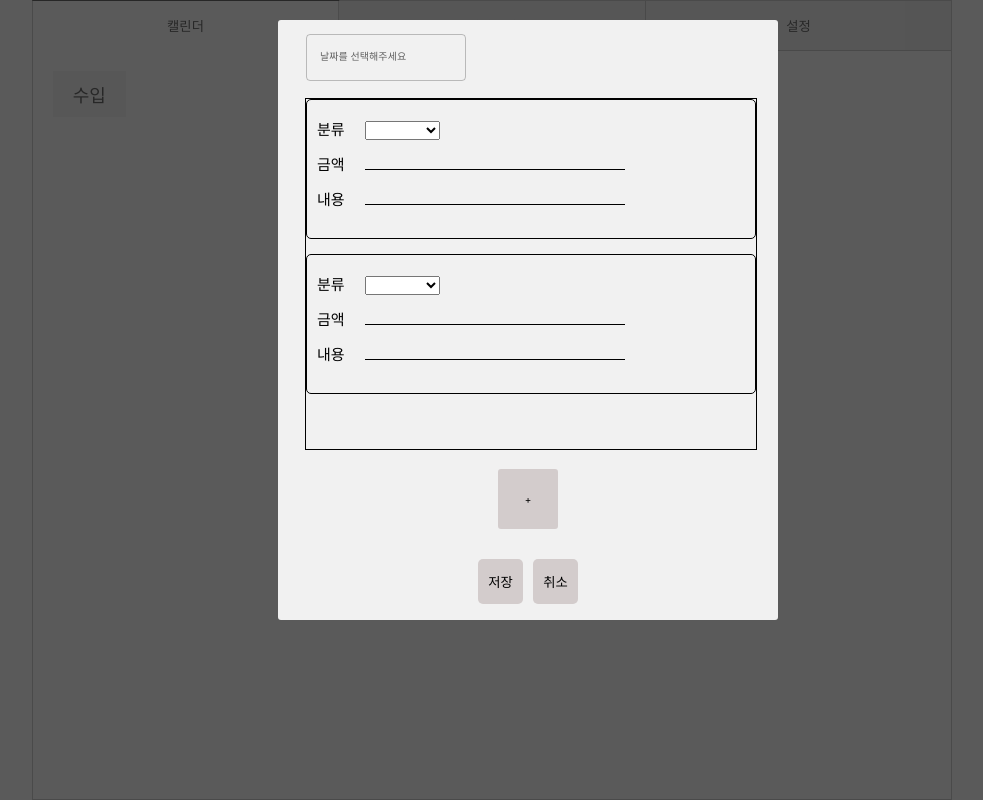
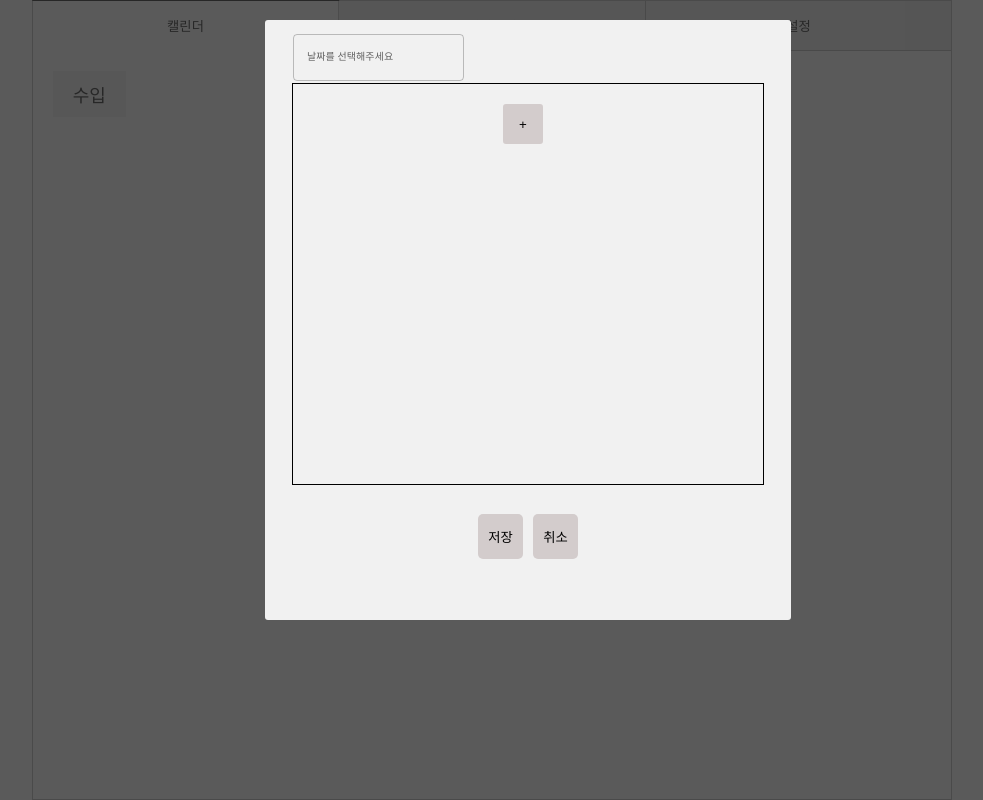
Before and after one commit to junpotatoes/account-book, a React (Create React App) app: page / in a window 1280 px wide. Both pictures are taken after a click on the button "수입". Shown: the whole page, without its empty margins (112-1095 px from the left). Built offline with nearby package versions, Linux system fonts and the light colour scheme.

Commit message:
[feat] CreateBox Components & create div

```diff
--- /dev/null
+++ b/src/Components/CreateBox.jsx
@@ -0,0 +1,42 @@
+import { useState } from "react";
+import Dropdown from "./Dropdown";
+
+function CreateBox() {
+  const [val, setVal] = useState([]);
+  const handleAdd = () => {
+    const abc = [...val, []];
+    setVal(abc);
+  };
+
+  return (
+    <>
+      {val.map((data, i) => {
+        return (
+          <div className="modal__Content__Box">
+            <div className="Box__Wrapper">
+              <div className="Box__Content">
+                <span>분류</span>
+                <span className="Dropdown">
+                  <Dropdown />
+                </span>
+              </div>
+              <div className="Box__Content">
+                <span>금액</span>
+                <div className="underline"></div>
+              </div>
+              <div className="Box__Content">
+                <span>내용</span>
+                <div className="underline"></div>
+              </div>
+            </div>
+          </div>
+        );
+      })}
+      <button className="plus" onClick={() => handleAdd()}>
+        +
+      </button>
+    </>
+  );
+}
+
+export default CreateBox;
--- a/src/Components/Modal.jsx
+++ b/src/Components/Modal.jsx
@@ -1,6 +1,6 @@
 import React, { useState } from "react";
-import Dropdown from "./Dropdown";
 import Datepicker from "./Datepicker";
+import CreateBox from "./CreateBox";
 
 import "../css/Modal.css";
 
@@ -33,45 +33,9 @@ export default function Modal() {
               </div>
             </div>
             <div className="scroll__Box">
-              <div className="modal__Content__Box">
-                <div className="Box__Wrapper">
-                  <div className="Box__Content">
-                    <span>분류</span>
-                    <span className="Dropdown">
-                      <Dropdown />
-                    </span>
-                  </div>
-                  <div className="Box__Content">
-                    <span>금액</span>
-                    <div className="underline"></div>
-                  </div>
-                  <div className="Box__Content">
-                    <span>내용</span>
-                    <div className="underline"></div>
-                  </div>
-                </div>
-              </div>
-              <div className="modal__Content__Box">
-                <div className="Box__Wrapper">
-                  <div className="Box__Content">
-                    <span>분류</span>
-                    <span className="Dropdown">
-                      <Dropdown />
-                    </span>
-                  </div>
-                  <div className="Box__Content">
-                    <span>금액</span>
-                    <div className="underline"></div>
-                  </div>
-                  <div className="Box__Content">
-                    <span>내용</span>
-                    <div className="underline"></div>
-                  </div>
-                </div>
-              </div>
+              <CreateBox />
             </div>
             <div className="under__Box">
-              <buton className="plus">+</buton>
               <div className="option">
                 <button className="save__Modal">저장</button>
                 <button className="close__Modal" onClick={toggleModal}>
--- a/src/css/Modal.css
+++ b/src/css/Modal.css
@@ -31,18 +31,18 @@ body.active-modal {
   background: #f1f1f1;
   padding: 14px 28px;
   border-radius: 3px;
-  max-width: 500px;
+  max-width: 600px;
   min-width: 500px;
   height: 600px;
 }
 
 .modal__Top__Box {
   display: flex;
+  width: 450px;
 }
 
 .datePicker {
-  margin-right: 20px;
-  width: 160px;
+  width: 460px;
   height: 50px;
 }
 .today {
@@ -51,9 +51,10 @@ body.active-modal {
 }
 
 .scroll__Box {
-  width: 450px;
-  height: 350px;
+  width: 470px;
+  height: 400px;
   outline: 1px solid black;
+  overflow: auto;
 }
 
 .modal__Content__Box {
@@ -101,13 +102,14 @@ body.active-modal {
 .plus {
   border-radius: 3px;
   border: none;
-  margin-top: 20px;
-  width: 60px;
-  height: 60px;
+  width: 40px;
+  height: 40px;
   background-color: rgb(211, 204, 204);
   display: flex;
   justify-content: center;
   align-items: center;
+  margin-left: 210px;
+  margin-top: 20px;
 }
 
 .option {
```
